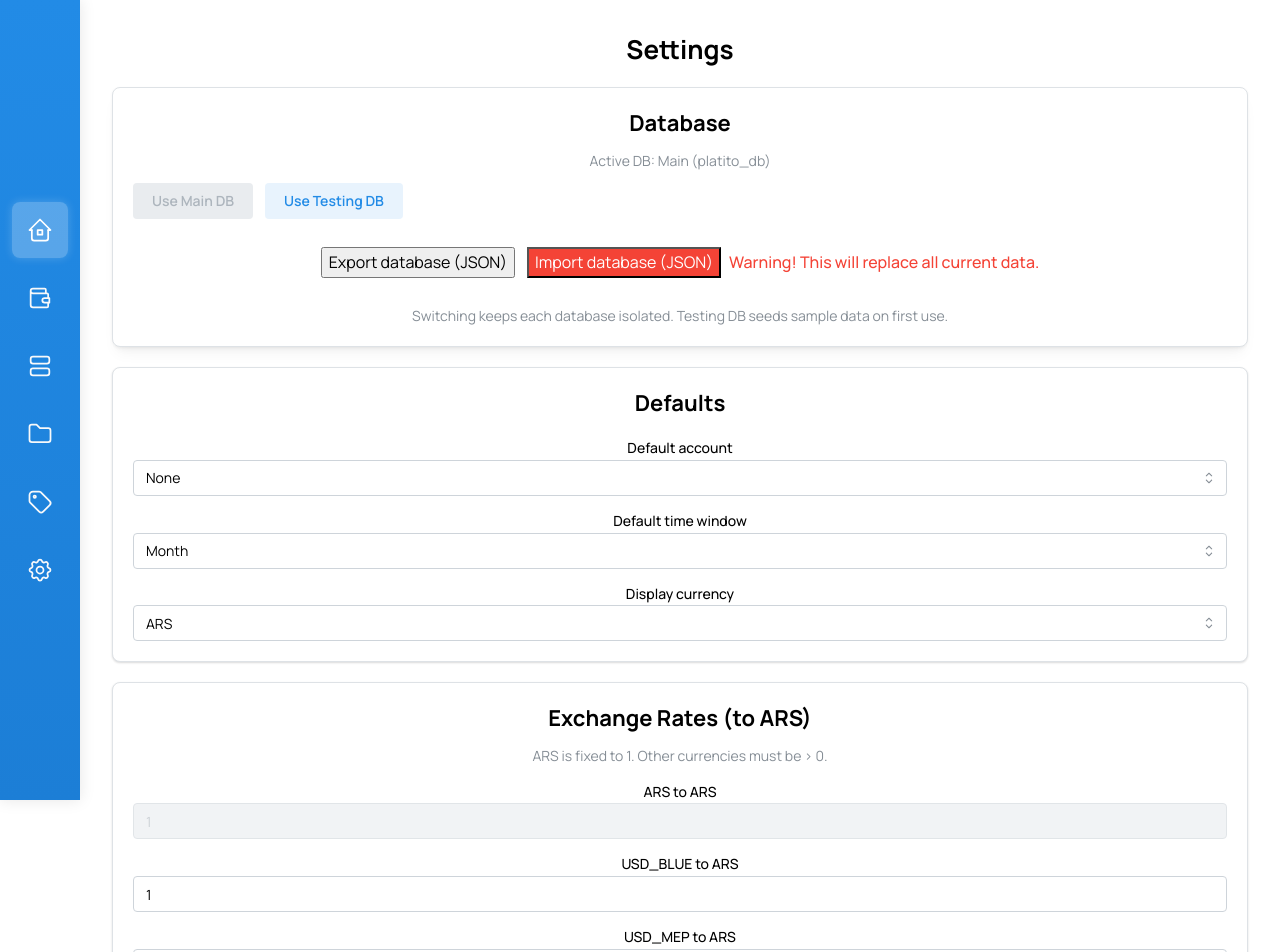
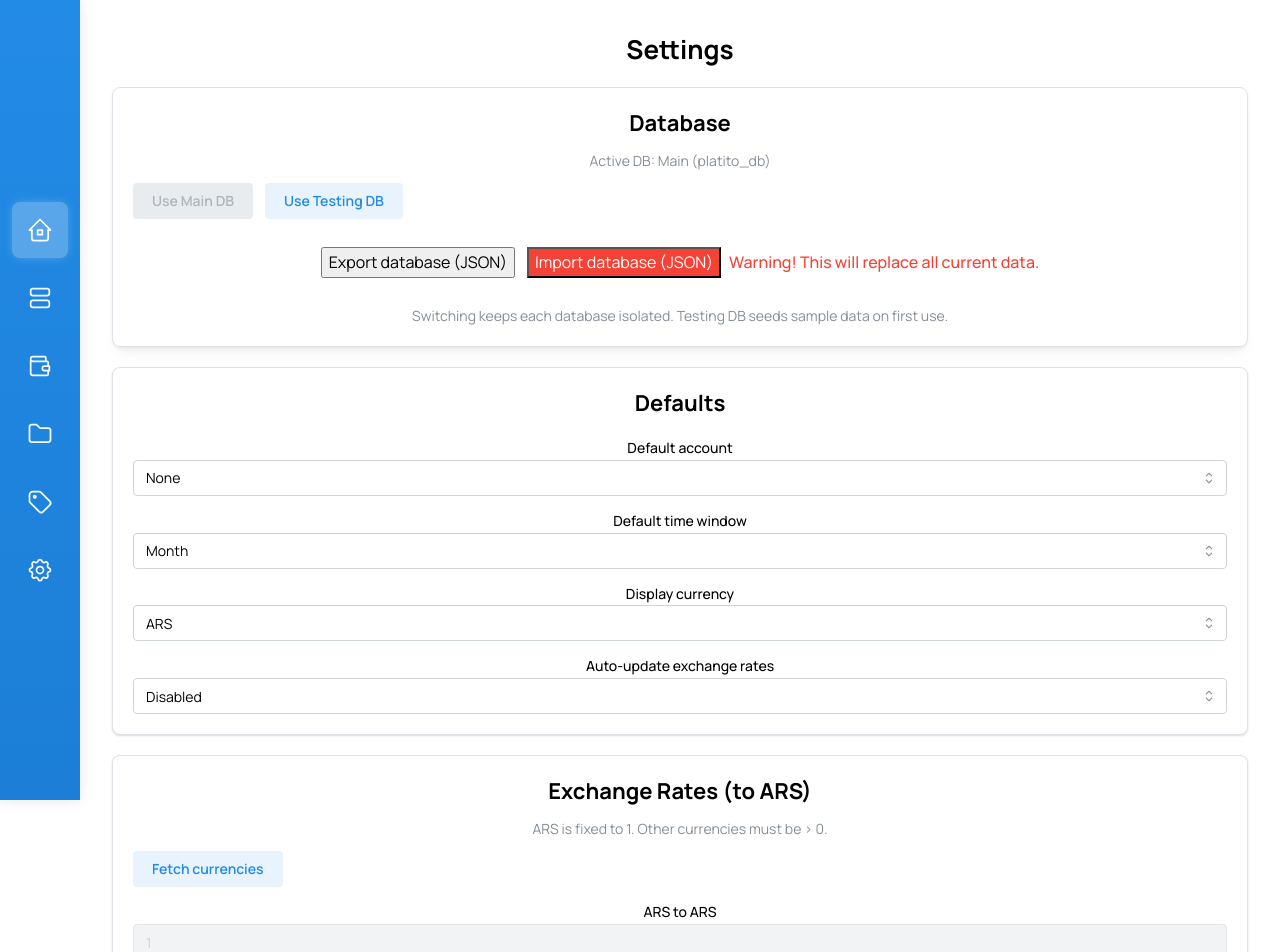
Before and after one commit to tomas2305/platito, a React (Vite) app: page /settings in a window 1280 px wide. Shown: the top 952 px of the page. Built offline with nearby package versions, Linux system fonts and the light colour scheme.

Commit message:
Fetch real currencies (#9)
* Update rules.instructions.md

* Add fetch currencies with CriptoYa

```diff
--- a/src/components/Navbar.tsx
+++ b/src/components/Navbar.tsx
@@ -33,8 +33,8 @@ function NavbarLink({ icon: Icon, label, active, onClick }: NavbarLinkProps) {
 
 const navigationLinks = [
   { icon: IconHome2, label: 'Home', path: '/' },
+  { icon: IconLayoutList, label: 'Transactions', path: '/transactions' },
   { icon: IconWallet, label: 'Accounts', path: '/accounts' },
-  { icon: IconLayoutList, label: 'Transactions', path: '/transactions' },
   { icon: IconFolder, label: 'Categories', path: '/categories' },
   { icon: IconTag, label: 'Tags', path: '/tags' },
   { icon: IconSettings, label: 'Settings', path: '/settings' },
--- a/src/pages/HomePage.tsx
+++ b/src/pages/HomePage.tsx
@@ -1,5 +1,5 @@
 import { useEffect, useMemo, useState } from 'react';
-import { Card, Grid, Group, Stack, Text, Title } from '@mantine/core';
+import { Button, Card, Grid, Group, Stack, Text, Title } from '@mantine/core';
 import { DashboardFilters } from '../components/DashboardFilters';
 import { DashboardCharts } from '../components/DashboardCharts';
 import { CategoryBreakdown } from '../components/CategoryBreakdown';
@@ -7,7 +7,7 @@ import { ActionToggle } from '../components/ActionToggle';
 import { getAllAccounts } from '../stores/accountsStore';
 import { getAllCategories } from '../stores/categoriesStore';
 import { getAllTransactions } from '../stores/transactionsStore';
-import { getSettings, initializeSettings } from '../stores/settingsStore';
+import { autoUpdateExchangeRates, fetchAndUpdateExchangeRates, getSettings, initializeSettings } from '../stores/settingsStore';
 import { convertToARS } from '../utils/currency';
 import { formatMonetaryValue } from '../utils/formatters';
 import { formatPeriodLabel } from '../utils/dateFormatters';
@@ -24,6 +24,8 @@ export const HomePage = () => {
   const [timeWindow, setTimeWindow] = useState<TimeWindow>('month');
   const [rangeOffset, setRangeOffset] = useState(0);
   const [accountFilter, setAccountFilter] = useState<number | null>(null);
+  const [fetchingRates, setFetchingRates] = useState(false);
+  const [remainingSeconds, setRemainingSeconds] = useState<number>(0);
 
   const computeTotal = (
     accountsList: Account[],
@@ -51,30 +53,60 @@ export const HomePage = () => {
         getAllTransactions(),
       ]);
 
-
       setAccounts(allAccounts);
       setCategories(allCategories);
       setTransactions(allTransactions);
       setSettings(loadedSettings);
 
-      // Set default account filter if available
       if (loadedSettings.defaultAccountId && allAccounts.some(acc => acc.id === loadedSettings.defaultAccountId)) {
         setAccountFilter(loadedSettings.defaultAccountId);
       } else {
         setAccountFilter(null);
       }
 
+      const newRates = await autoUpdateExchangeRates();
+      const ratesToUse = newRates ?? loadedSettings.exchangeRates;
+
+      if (newRates) {
+        setSettings(prev => prev ? { ...prev, exchangeRates: newRates } : loadedSettings);
+      }
+
       const total = computeTotal(
         allAccounts,
-        loadedSettings.exchangeRates,
+        ratesToUse,
         loadedSettings.displayCurrency,
       );
-      setTotalDisplay(formatMonetaryValue(String(total)));
+      setTotalDisplay(formatMonetaryValue(total.toFixed(2)));
       setLoading(false);
     };
 
     load();
   }, []);
+
+  useEffect(() => {
+    const MIN_UPDATE_INTERVAL_MS = 10000;
+
+    const updateRemainingTime = () => {
+      if (!settings?.lastFxUpdate) {
+        setRemainingSeconds(0);
+        return;
+      }
+
+      const timeSinceLastUpdate = Date.now() - new Date(settings.lastFxUpdate).getTime();
+      const remaining = MIN_UPDATE_INTERVAL_MS - timeSinceLastUpdate;
+
+      if (remaining <= 0) {
+        setRemainingSeconds(0);
+      } else {
+        setRemainingSeconds(Math.ceil(remaining / 1000));
+      }
+    };
+
+    updateRemainingTime();
+    const interval = setInterval(updateRemainingTime, 1000);
+
+    return () => clearInterval(interval);
+  }, [settings?.lastFxUpdate]);
 
   const startOfPeriod = useMemo(() => {
     const now = new Date();
@@ -232,6 +264,26 @@ export const HomePage = () => {
     if (!disableNext) setRangeOffset((prev) => prev - 1);
   };
 
+  const handleFetchRates = async () => {
+    setFetchingRates(true);
+    try {
+      const newRates = await fetchAndUpdateExchangeRates();
+      const updatedSettings = await getSettings();
+      setSettings(updatedSettings || null);
+
+      const total = computeTotal(
+        accounts,
+        newRates,
+        settings?.displayCurrency ?? 'ARS',
+      );
+      setTotalDisplay(formatMonetaryValue(total.toFixed(2)));
+    } catch (error) {
+      console.error('Failed to fetch exchange rates:', error);
+    } finally {
+      setFetchingRates(false);
+    }
+  };
+
   if (loading) {
     return <div>Loading...</div>;
   }
@@ -249,7 +301,18 @@ export const HomePage = () => {
                     {totalDisplay} {settings?.displayCurrency ?? 'ARS'}
                   </Text>
                 </div>
-                <ActionToggle />
+                <Group gap="sm">
+                  <Button
+                    variant="light"
+                    size="xs"
+                    onClick={handleFetchRates}
+                    loading={fetchingRates}
+                    disabled={remainingSeconds > 0}
+                  >
+                    {remainingSeconds > 0 ? `${remainingSeconds}s` : 'Update Rates'}
+                  </Button>
+                  <ActionToggle />
+                </Group>
               </Group>
             </Card>
           </Grid.Col>
--- a/src/pages/SettingsPage.tsx
+++ b/src/pages/SettingsPage.tsx
@@ -12,9 +12,9 @@ import {
 import { getActiveDatabaseName, getDatabaseLabels, switchDatabase } from '../db';
 import { seedTestingData } from '../db/testingData';
 import { getAllAccounts } from '../stores/accountsStore';
-import { getSettings, initializeSettings, resetDatabase, updateSettings } from '../stores/settingsStore';
+import { fetchAndUpdateExchangeRates, getSettings, initializeSettings, resetDatabase, updateSettings } from '../stores/settingsStore';
 import { ensureDefaultCategories } from '../stores/categoriesStore';
-import type { AppSettings, Account, TimeWindow, Currency, ExchangeRates } from '../types';
+import type { AppSettings, Account, AutoUpdateInterval, TimeWindow, Currency, ExchangeRates } from '../types';
 import { SUPPORTED_CURRENCIES } from '../utils/currency';
 import { formatMonetaryValue, parseMonetaryValue } from '../utils/formatters';
 import { DatabaseImportExport } from '../components/DatabaseImportExport';
@@ -27,6 +27,8 @@ export const SettingsPage = () => {
   const [displayCurrency, setDisplayCurrency] = useState<Currency>('ARS');
   const [errors, setErrors] = useState<string | null>(null);
   const [activeDb, setActiveDb] = useState<string>(getActiveDatabaseName());
+  const [fetchingRates, setFetchingRates] = useState(false);
+  const [remainingSeconds, setRemainingSeconds] = useState<number>(0);
   const dbLabels = getDatabaseLabels();
 
   useEffect(() => {
@@ -44,6 +46,31 @@ export const SettingsPage = () => {
     loadData();
   }, []);
 
+  useEffect(() => {
+    const MIN_UPDATE_INTERVAL_MS = 10000;
+
+    const updateRemainingTime = () => {
+      if (!settings?.lastFxUpdate) {
+        setRemainingSeconds(0);
+        return;
+      }
+
+      const timeSinceLastUpdate = Date.now() - new Date(settings.lastFxUpdate).getTime();
+      const remaining = MIN_UPDATE_INTERVAL_MS - timeSinceLastUpdate;
+
+      if (remaining <= 0) {
+        setRemainingSeconds(0);
+      } else {
+        setRemainingSeconds(Math.ceil(remaining / 1000));
+      }
+    };
+
+    updateRemainingTime();
+    const interval = setInterval(updateRemainingTime, 1000);
+
+    return () => clearInterval(interval);
+  }, [settings?.lastFxUpdate]);
+
   const handleDefaultAccountChange = async (accountId: string) => {
     const id = accountId === '' ? undefined : Number(accountId);
     await updateSettings({ defaultAccountId: id });
@@ -59,6 +86,11 @@ export const SettingsPage = () => {
     await updateSettings({ displayCurrency: currency });
     setDisplayCurrency(currency);
     setSettings(prev => prev ? { ...prev, displayCurrency: currency } : null);
+  };
+
+  const handleAutoUpdateIntervalChange = async (interval: AutoUpdateInterval) => {
+    await updateSettings({ autoUpdateInterval: interval });
+    setSettings(prev => prev ? { ...prev, autoUpdateInterval: interval } : null);
   };
 
   const validateRates = (rates: ExchangeRates): string | null => {
@@ -92,6 +124,21 @@ export const SettingsPage = () => {
     }
     await updateSettings({ exchangeRates });
     setSettings(prev => prev ? { ...prev, exchangeRates } : null);
+  };
+
+  const handleFetchRates = async () => {
+    setFetchingRates(true);
+    setErrors(null);
+    try {
+      const newRates = await fetchAndUpdateExchangeRates();
+      setExchangeRates(newRates);
+      const updatedSettings = await getSettings();
+      setSettings(updatedSettings || null);
+    } catch (error) {
+      setErrors(error instanceof Error ? error.message : 'Failed to fetch exchange rates');
+    } finally {
+      setFetchingRates(false);
+    }
   };
 
   const handleResetDatabase = async () => {
@@ -217,6 +264,18 @@ export const SettingsPage = () => {
               onChange={(value) => value && handleDisplayCurrencyChange(value as Currency)}
               data={SUPPORTED_CURRENCIES.map((c) => ({ label: c, value: c }))}
             />
+
+            <Select
+              label="Auto-update exchange rates"
+              value={settings?.autoUpdateInterval ?? 'none'}
+              onChange={(value) => value && handleAutoUpdateIntervalChange(value as AutoUpdateInterval)}
+              data={[
+                { value: 'none', label: 'Disabled' },
+                { value: '6h', label: 'Every 6 hours' },
+                { value: '12h', label: 'Every 12 hours' },
+                { value: '24h', label: 'Every 24 hours' },
+              ]}
+            />
           </Stack>
         </Stack>
       </Card>
@@ -227,6 +286,22 @@ export const SettingsPage = () => {
           <Text size="sm" c="dimmed">
             ARS is fixed to 1. Other currencies must be &gt; 0.
           </Text>
+          {settings?.lastFxUpdate && (
+            <Text size="xs" c="dimmed">
+              Last updated: {new Date(settings.lastFxUpdate).toLocaleString()} (Total updates: {settings.fxUpdateCount})
+            </Text>
+          )}
+          <Group gap="sm">
+            <Button
+              type="button"
+              variant="light"
+              onClick={handleFetchRates}
+              loading={fetchingRates}
+              disabled={remainingSeconds > 0}
+            >
+              {remainingSeconds > 0 ? `Wait ${remainingSeconds}s` : 'Fetch currencies'}
+            </Button>
+          </Group>
           <Stack gap="sm">
             {SUPPORTED_CURRENCIES.map((c) => (
               <TextInput
--- a/src/pages/TagsPage.tsx
+++ b/src/pages/TagsPage.tsx
@@ -95,8 +95,6 @@ export const TagsPage = () => {
 
   return (
     <Stack gap="lg">
-      <Title order={2}>Tags</Title>
-
       <Card shadow="sm" radius="md" padding="lg" withBorder>
         <Stack gap="sm">
           <Group justify="space-between" align="center">
--- a/src/stores/settingsStore.ts
+++ b/src/stores/settingsStore.ts
@@ -1,8 +1,9 @@
 import { getDB, getActiveDatabaseName } from '../db';
-import type { AppSettings, Currency, ExchangeRates } from '../types';
+import type { AppSettings, AutoUpdateInterval, Currency, ExchangeRates } from '../types';
 import { ensureDefaultCategories } from './categoriesStore';
 
 const SETTINGS_ID = 1;
+const MIN_UPDATE_INTERVAL_MS = 10000;
 
 const AVAILABLE_CURRENCIES: Currency[] = ['ARS', 'USD_BLUE', 'USD_MEP', 'USDT'];
 
@@ -32,6 +33,9 @@ const withDefaults = (settings: Partial<AppSettings>): AppSettings => ({
   defaultTimeWindow: settings.defaultTimeWindow ?? 'month',
   displayCurrency: settings.displayCurrency ?? 'ARS',
   exchangeRates: normalizeExchangeRates(settings.exchangeRates),
+  autoUpdateInterval: settings.autoUpdateInterval ?? 'none',
+  lastFxUpdate: settings.lastFxUpdate,
+  fxUpdateCount: settings.fxUpdateCount ?? 0,
 });
 
 const normalizeExchangeRates = (
@@ -119,6 +123,74 @@ export const updateSettings = async (
   await db.settings.update(SETTINGS_ID, merged);
 };
 
+export const fetchAndUpdateExchangeRates = async (force = false): Promise<ExchangeRates> => {
+  const current = await getSettings();
+  if (!current) {
+    throw new Error('Settings not initialized');
+  }
+
+  if (!force && current.lastFxUpdate) {
+    const timeSinceLastUpdate = Date.now() - new Date(current.lastFxUpdate).getTime();
+    if (timeSinceLastUpdate < MIN_UPDATE_INTERVAL_MS) {
+      const waitTime = Math.ceil((MIN_UPDATE_INTERVAL_MS - timeSinceLastUpdate) / 1000);
+      throw new Error(`Please wait ${waitTime} seconds before updating again`);
+    }
+  }
+
+  const { fetchExchangeRatesFromAPI } = await import('../utils/fxRates');
+  const rates = await fetchExchangeRatesFromAPI();
+
+  await updateSettings({
+    exchangeRates: rates,
+    lastFxUpdate: new Date().toISOString(),
+    fxUpdateCount: current.fxUpdateCount + 1,
+  });
+
+  return rates;
+};
+
+const getIntervalMs = (interval: AutoUpdateInterval): number | null => {
+  switch (interval) {
+    case '6h': return 6 * 60 * 60 * 1000;
+    case '12h': return 12 * 60 * 60 * 1000;
+    case '24h': return 24 * 60 * 60 * 1000;
+    case 'none': return null;
+  }
+};
+
+export const shouldAutoUpdate = async (): Promise<boolean> => {
+  const settings = await getSettings();
+  if (!settings || settings.autoUpdateInterval === 'none') {
+    return false;
+  }
+
+  if (!settings.lastFxUpdate) {
+    return true;
+  }
+
+  const intervalMs = getIntervalMs(settings.autoUpdateInterval);
+  if (intervalMs === null) {
+    return false;
+  }
+
+  const timeSinceLastUpdate = Date.now() - new Date(settings.lastFxUpdate).getTime();
+  return timeSinceLastUpdate >= intervalMs;
+};
+
+export const autoUpdateExchangeRates = async (): Promise<ExchangeRates | null> => {
+  const shouldUpdate = await shouldAutoUpdate();
+  if (!shouldUpdate) {
+    return null;
+  }
+
+  try {
+    return await fetchAndUpdateExchangeRates(true);
+  } catch (error) {
+    console.error('Auto-update failed:', error);
+    return null;
+  }
+};
+
 export const resetDatabase = async (): Promise<void> => {
   const db = getDB();
   await db.transaction('rw', [db.accounts, db.categories, db.tags, db.transactions, db.settings], async () => {
--- a/src/types/index.ts
+++ b/src/types/index.ts
@@ -7,6 +7,8 @@ export type TimeWindow = 'day' | 'week' | 'month' | 'year';
 export type Currency = 'ARS' | 'USD_BLUE' | 'USD_MEP' | 'USDT';
 
 export type ExchangeRates = Record<Currency, { toARS: number }>;
+
+export type AutoUpdateInterval = 'none' | '6h' | '12h' | '24h';
 
 export interface Account {
   id?: number;
@@ -50,4 +52,7 @@ export interface AppSettings {
   defaultTimeWindow: TimeWindow;
   displayCurrency: Currency;
   exchangeRates: ExchangeRates;
+  autoUpdateInterval: AutoUpdateInterval;
+  lastFxUpdate?: string;
+  fxUpdateCount: number;
 }
--- /dev/null
+++ b/src/utils/fxRates.ts
@@ -0,0 +1,58 @@
+import type { ExchangeRates } from '../types';
+
+type QuoteWithBidAsk = {
+  ask: number;
+  bid: number;
+  variation?: number;
+  timestamp?: number;
+};
+
+type QuoteWithPrice = {
+  price: number;
+  variation?: number;
+  timestamp?: number;
+};
+
+type MepBondQuote = {
+  '24hs': QuoteWithPrice;
+  ci: QuoteWithPrice;
+};
+
+type CriptoQuotes = {
+  ccb: QuoteWithBidAsk;
+  usdt: QuoteWithBidAsk;
+  usdc: QuoteWithBidAsk;
+};
+
+type MepQuotes = {
+  al30: MepBondQuote;
+  gd30: MepBondQuote;
+  [key: string]: MepBondQuote;
+};
+
+type CriptoYaDolarResponse = {
+  blue: QuoteWithBidAsk;
+  mep: MepQuotes;
+  cripto: CriptoQuotes;
+};
+
+export async function fetchExchangeRatesFromAPI(): Promise<ExchangeRates> {
+  const response = await fetch('https://criptoya.com/api/dolar');
+
+  if (!response.ok) {
+    throw new Error('Failed to fetch exchange rates from CriptoYa API');
+  }
+
+  const data = (await response.json()) as CriptoYaDolarResponse;
+
+  const blueRate = (data.blue.ask + data.blue.bid) / 2;
+  const mepRate = data.mep.al30['24hs'].price;
+  const usdtRate = (data.cripto.usdt.ask + data.cripto.usdt.bid) / 2;
+
+  return {
+    ARS: { toARS: 1 },
+    USD_BLUE: { toARS: blueRate },
+    USD_MEP: { toARS: mepRate },
+    USDT: { toARS: usdtRate },
+  };
+}
```
